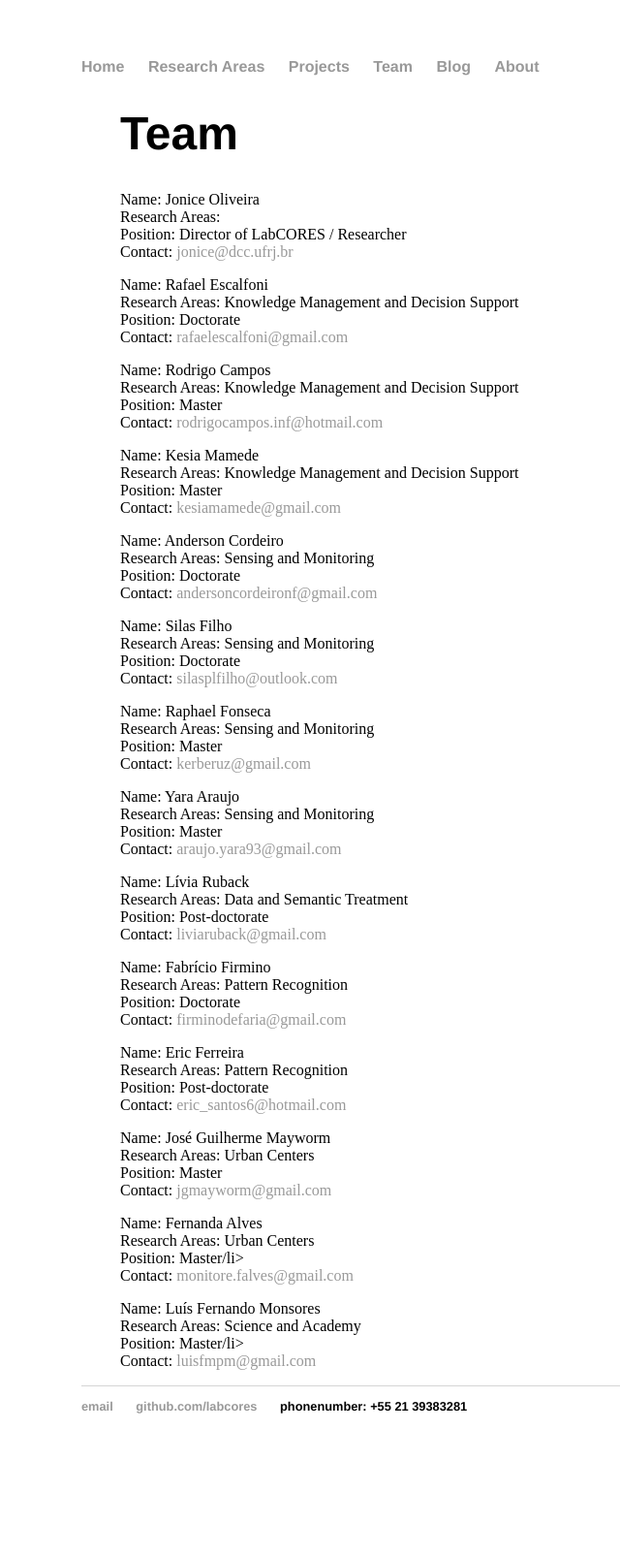
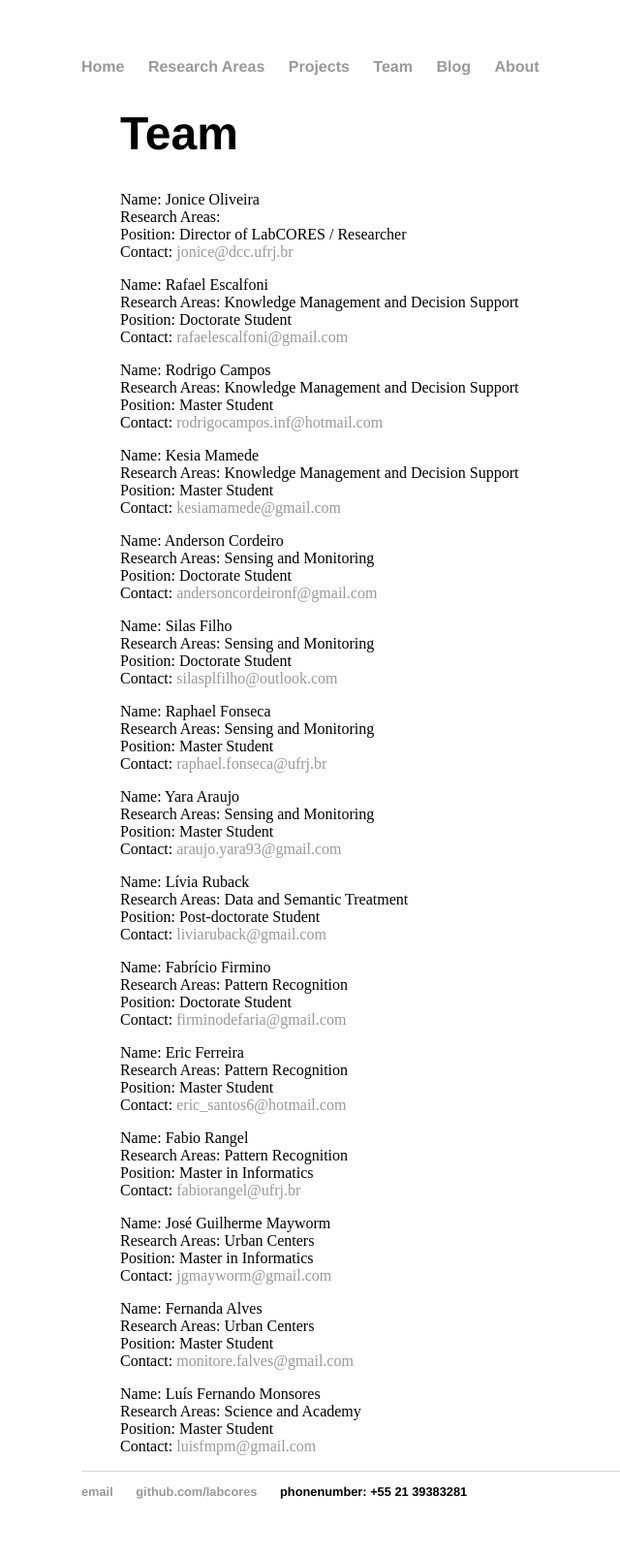
Before and after one commit to labcores/labcores.github.io, a Jekyll site: the page built from team/index.html, in a window 1280 px wide. Shown: the whole page at 97% size, without its empty margins (108-748 px from the left). Built offline with Jekyll 4.4.1, drawn with Linux system fonts in a browser that asks for light colours; before the commit the page ends 1518 px from its top, so only the background shows below that.

Commit message:
update-team-page

```diff
--- a/team/index.html
+++ b/team/index.html
@@ -15,79 +15,85 @@ title: Social Computing and Social Network Analysis Laboratory
 		<ul>
 			<li>Name: Rafael Escalfoni</li>
 			<li>Research Areas: Knowledge Management and Decision Support </li>
-			<li>Position: Doctorate</li>
+			<li>Position: Doctorate Student</li>
 			<li>Contact: <a href="mailto:rafaelescalfoni@gmail.com">rafaelescalfoni@gmail.com</a></li>
 		</ul>
 		<ul>
 			<li>Name: Rodrigo Campos </li>
 			<li>Research Areas: Knowledge Management and Decision Support </li>
-			<li>Position: Master</li>
+			<li>Position: Master Student</li>
 			<li>Contact: <a href="mailto:rodrigocampos.inf@hotmail.com">rodrigocampos.inf@hotmail.com</a></li>
 		</ul>
 		<ul>
 			<li>Name: Kesia Mamede</li>
 			<li>Research Areas: Knowledge Management and Decision Support </li>
-			<li>Position: Master</li>
+			<li>Position: Master Student</li>
 			<li>Contact: <a href="mailto:kesiamamede@gmail.com">kesiamamede@gmail.com</a></li>
 		</ul>
 		<ul>
 			<li>Name: Anderson Cordeiro</li>
 			<li>Research Areas: Sensing and Monitoring </li>
-			<li>Position: Doctorate</li>
+			<li>Position: Doctorate Student</li>
 			<li>Contact: <a href="mailto:andersoncordeironf@gmail.com">andersoncordeironf@gmail.com</a></li>
 		</ul>
 		<ul>
 			<li>Name: Silas Filho</li>
 			<li>Research Areas: Sensing and Monitoring </li>
-			<li>Position: Doctorate</li>
+			<li>Position: Doctorate Student</li>
 			<li>Contact: <a href="mailto:silasplfilho@outlook.com">silasplfilho@outlook.com </a></li>
 		</ul>
 		<ul>
 			<li>Name: Raphael Fonseca</li>
 			<li>Research Areas: Sensing and Monitoring </li>
-			<li>Position: Master</li>
-			<li>Contact: <a href="mailto:kerberuz@gmail.com">kerberuz@gmail.com </a></li>
+			<li>Position: Master Student</li>
+			<li>Contact: <a href="mailto:raphael.fonseca@ufrj.br">raphael.fonseca@ufrj.br</a></li>
 		</ul>
 		<ul>
 			<li>Name: Yara Araujo</li>
 			<li>Research Areas: Sensing and Monitoring </li>
-			<li>Position: Master</li>
+			<li>Position: Master Student</li>
 			<li>Contact: <a href="mailto:araujo.yara93@gmail.com">araujo.yara93@gmail.com</a></li>
 		</ul>
 		<ul>
 			<li>Name: Lívia Ruback</li>
 			<li>Research Areas: Data and Semantic Treatment </li>
-			<li>Position: Post-doctorate</li>
+			<li>Position: Post-doctorate Student</li>
 			<li>Contact: <a href="mailto:liviaruback@gmail.com">liviaruback@gmail.com</a></li>
 		</ul>
 		<ul>
 			<li>Name: Fabrício Firmino</li>
 			<li>Research Areas: Pattern Recognition </li>
-			<li>Position: Doctorate</li>
+			<li>Position: Doctorate Student</li>
 			<li>Contact: <a href="mailto:firminodefaria@gmail.com">firminodefaria@gmail.com</a></li>
 		</ul>
 		<ul>
 			<li>Name: Eric Ferreira</li>
 			<li>Research Areas: Pattern Recognition </li>
-			<li>Position: Post-doctorate</li>
+			<li>Position: Master Student</li>
 			<li>Contact: <a href="mailto:eric_santos6@hotmail.com">eric_santos6@hotmail.com </a></li>
+		</ul>
+		<ul>
+			<li>Name: Fabio Rangel</li>
+			<li>Research Areas: Pattern Recognition </li>
+			<li>Position: Master in Informatics</li>
+			<li>Contact: <a href="mailto:fabiorangel@ufrj.br">fabiorangel@ufrj.br</a></li>
 		</ul>
 		<ul>
 			<li>Name: José Guilherme Mayworm</li>
 			<li>Research Areas: Urban Centers </li>
-			<li>Position: Master</li>
+			<li>Position: Master in Informatics</li>
 			<li>Contact: <a href="mailto:jgmayworm@gmail.com">jgmayworm@gmail.com</a></li>
 		</ul>
 		<ul>
 			<li>Name: Fernanda Alves</li>
 			<li>Research Areas: Urban Centers </li>
-			<li>Position: Master/li>
+			<li>Position: Master Student </li>
 			<li>Contact: <a href="mailto:monitore.falves@gmail.com">monitore.falves@gmail.com</a></li>
 		</ul>
 		<ul>
 			<li>Name: Luís Fernando Monsores</li>
 			<li>Research Areas: Science and Academy </li>
-			<li>Position: Master/li>
+			<li>Position: Master Student </li>
 			<li>Contact: <a href="mailto:luisfmpm@gmail.com">luisfmpm@gmail.com</a></li>
 		</ul>
 
```
